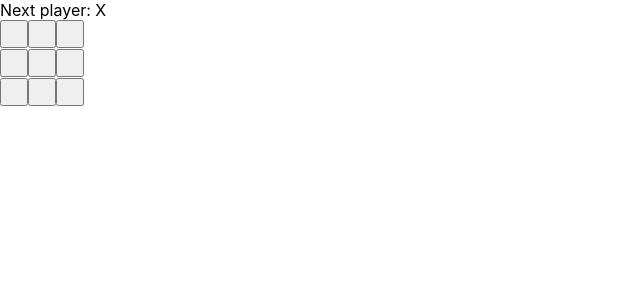
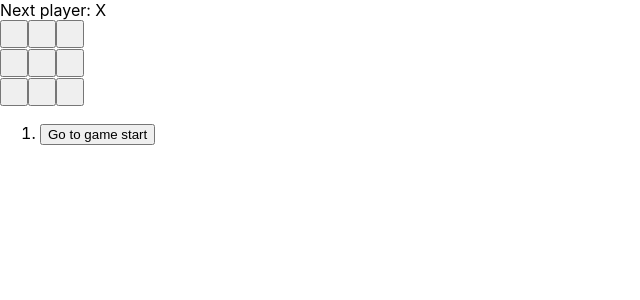
Before and after one commit to daijiromaeyama/tic-tac-toe, a React (Create React App) app: page / in a window 1280 px wide. Shown: the top 300 px of the page, without its empty margins (0-640 px from the left). Built offline with nearby package versions, Linux system fonts and the light colour scheme.

Commit message:
Add history component

```diff
--- a/src/App.tsx
+++ b/src/App.tsx
@@ -59,12 +59,34 @@ function Board({ xIsNext, squares, onPlay }: { xIsNext: boolean, squares: Array<
 export default function Game(): JSX.Element {
   const [xIsNext, setXIsNext] = useState<boolean>(true)
   const [history, setHistory] = useState<Array<Array<string | null>>>([Array(9).fill(null)])
-  const currentSquares = history[history.length - 1]
+  const [currentMove, setCurrentMove] = useState<number>(0)
+  const currentSquares = history[currentMove]
 
   function handlePlay(nextSquares: Array<string | null>): void {
-    setHistory([...history, nextSquares])
+    const nextHistory: Array<Array<string | null >> = [...history.slice(0, currentMove + 1), nextSquares]
+    setHistory(nextHistory)
+    setCurrentMove(nextHistory.length - 1)
     setXIsNext(!xIsNext)
   }
+
+  function jumTo(nextMove: number): void {
+    setCurrentMove(nextMove)
+    setXIsNext(nextMove % 2 === 0)
+  }
+
+  const moves: Array<JSX.Element> = history.map((squares, move) => {
+    let description: string
+    if (move > 0) {
+      description = 'Go to move #' + move
+    } else {
+      description = 'Go to game start'
+    }
+    return (
+      <li key={move}>
+        <button onClick={() => jumTo(move)}>{description}</button>
+      </li>
+    )
+  })
 
   return (
     <div className="game">
@@ -72,7 +94,7 @@ export default function Game(): JSX.Element {
         <Board xIsNext={xIsNext} squares={currentSquares} onPlay={handlePlay} />
       </div>
       <div className="game-info">
-        <div>{/*TODO*/}</div>
+        <ol>{moves}</ol>
       </div>
     </div>
   )
```
